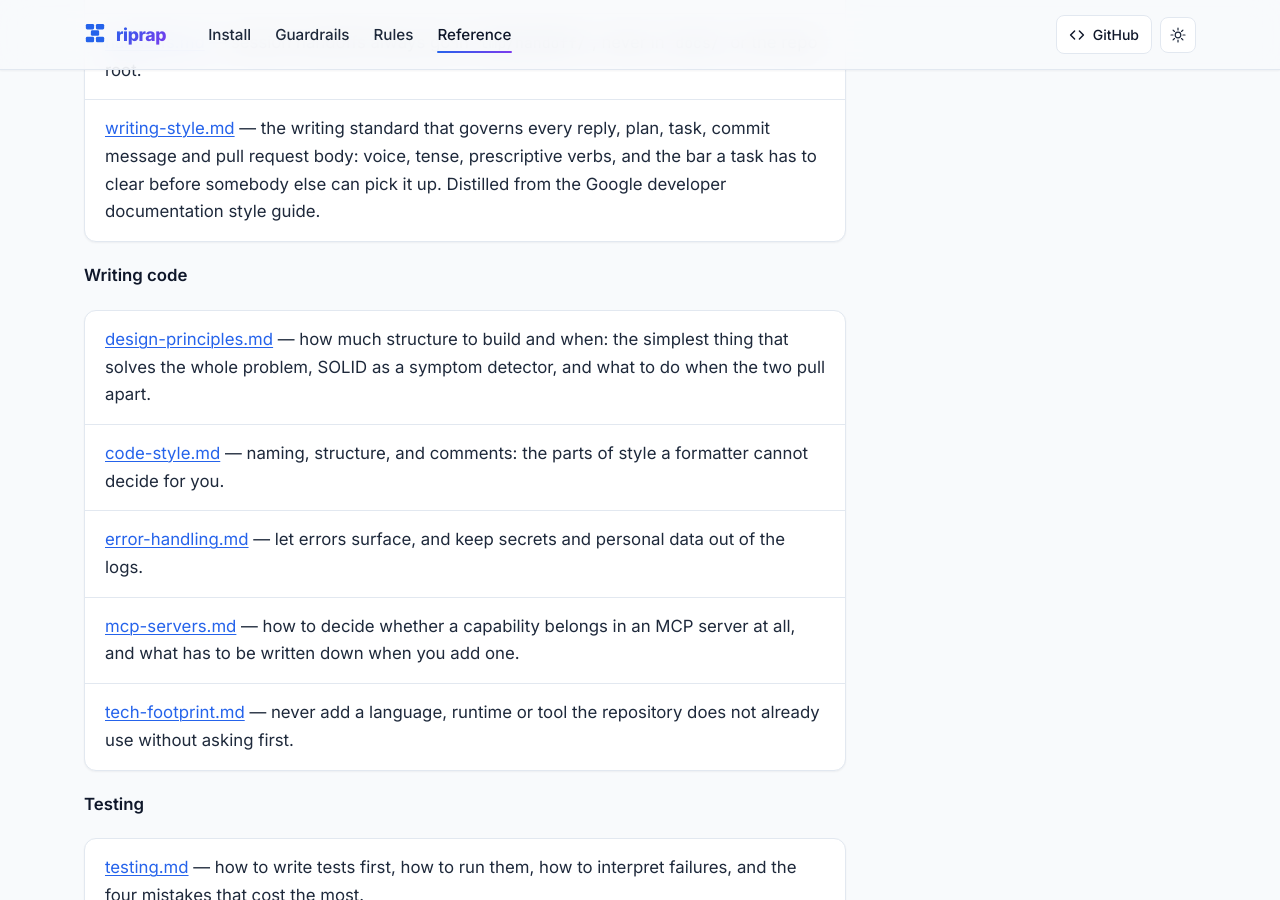
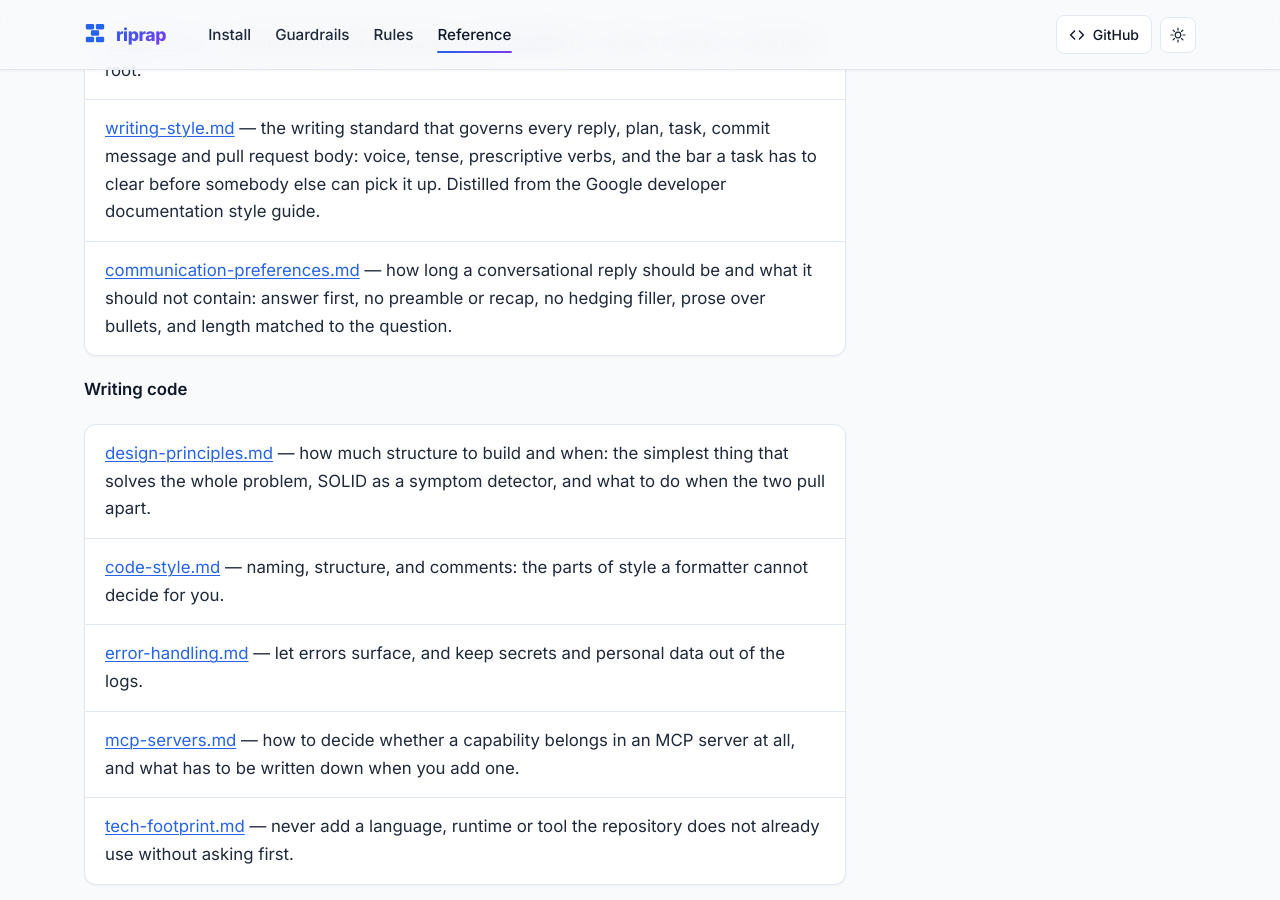
Before and after one commit to influpert/riprap, a Jekyll site: the page built from docs/reference.md, in a window 1280 px wide and 900 px high, scrolled down 1315 px. Built offline with Jekyll 4.4.1, drawn with Linux system fonts in a browser that asks for light colours; some of the changed text lies outside the part shown.

Commit message:
Sync the guardrail-document count and catalogue for the new file
CI's site-agreement check caught two things the previous commit missed:
the "20 guardrail documents" count in README.md, docs/index.md,
docs/rules.md, docs/reference.md and docs/install.md needed to become 21,
and docs/reference.md's catalogue (both the grouped list and the
alphabetical table) needed an entry for communication-preferences.md.

```diff
--- a/docs/reference.md
+++ b/docs/reference.md
@@ -39,6 +39,7 @@ them and they would rot on every edit of every document.
 - [development-workflow.md](https://github.com/influpert/riprap/blob/main/plugin/instructions/development-workflow.md) — when to stop and plan, how to scope a bug fix, what to clean up, and what "done" has to mean.
 - [handoffs.md](https://github.com/influpert/riprap/blob/main/plugin/instructions/handoffs.md) — session handoffs always go in `tmp/handoff/`, never in `docs/` or the repo root.
 - [writing-style.md](https://github.com/influpert/riprap/blob/main/plugin/instructions/writing-style.md) — the writing standard that governs every reply, plan, task, commit message and pull request body: voice, tense, prescriptive verbs, and the bar a task has to clear before somebody else can pick it up. Distilled from the Google developer documentation style guide.
+- [communication-preferences.md](https://github.com/influpert/riprap/blob/main/plugin/instructions/communication-preferences.md) — how long a conversational reply should be and what it should not contain: answer first, no preamble or recap, no hedging filler, prose over bullets, and length matched to the question.
 {: .doc-links}
 
 **Writing code**
@@ -84,6 +85,7 @@ The other view: what to scan when you want to be sure you have seen everything.
 | `ci-hygiene.md` | Re-running CI without corrupting the result or burning the budget |
 | `code-review.md` | Reviewing a diff before the pull request, and staying with it after |
 | `code-style.md` | Naming, structure, comments — what a formatter cannot decide |
+| `communication-preferences.md` | How long a conversational reply should be, and what to cut |
 | `design.md` | Mocking up a UI change before building it, inside the existing design system |
 | `design-principles.md` | How much structure to build, and when |
 | `development-workflow.md` | When to plan, how to scope a fix, cleaning up, what "done" has to mean |
```
Also changed, not shown: other parts of docs/reference.md (+3 -3 lines), docs/index.md (+2 -2 lines), docs/install.md (+1 -1 lines), docs/rules.md (+1 -1 lines), README.md.
